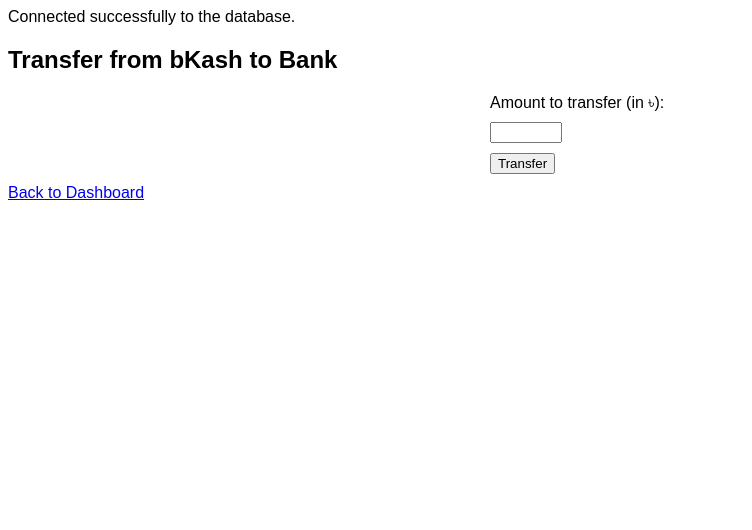
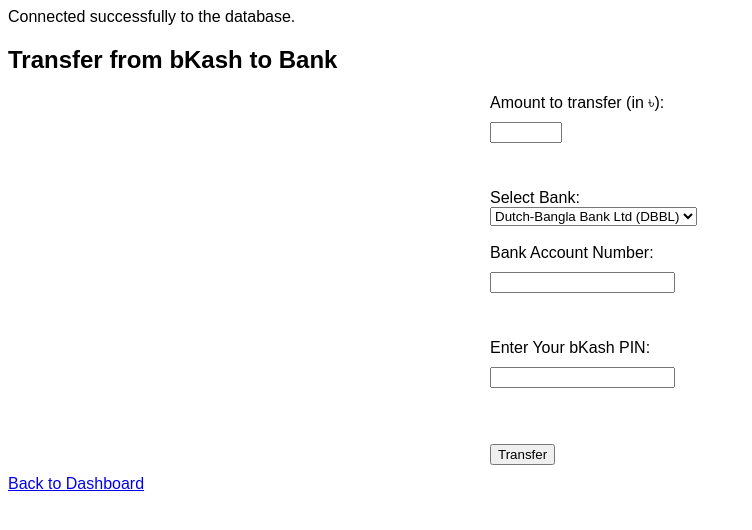
Before and after one commit to Anikalfa/black_box, a PHP site: page /bkash_to_bank.php in a window 1280 px wide. Shown: the top 530 px of the page, without its empty margins (0-752 px from the left). Run offline with PHP 8.4, Linux system fonts and the light colour scheme; the visitor is signed in with stand-in values (Sample User, id 1).

Commit message:
Update bkash_to_bank.php

```diff
--- a/bkash_project/bkash_to_bank.php
+++ b/bkash_project/bkash_to_bank.php
@@ -37,8 +37,25 @@
         $sql = "UPDATE users SET balance = ? WHERE id = ?";
         $stmt = $conn->prepare($sql);
         $stmt->bind_param("di", $new_balance, $user_id);
+
         if ($stmt->execute()) {
-            echo "Transfer successful. New balance: ৳" . number_format($new_balance, 2);
+            // Now insert the transaction into the transactions table
+            // Set the bank's or merchant's ID as the receiver_id (you should fetch this from your merchants table)
+            $receiver_id = 1;  // Example: Replace with actual bank or merchant ID (e.g., from merchants table)
+            $transaction_type = 'add_money';  // Set the type of transaction
+            $description = 'Transferred from bKash to Bank';  // Transaction description
+
+            // Insert into transactions table
+            $transaction_sql = "INSERT INTO transactions (sender_id, receiver_id, amount, type, description)
+                                VALUES (?, ?, ?, ?, ?)";
+            $transaction_stmt = $conn->prepare($transaction_sql);
+            $transaction_stmt->bind_param("iiiss", $user_id, $receiver_id, $transfer_amount, $transaction_type, $description);
+
+            if ($transaction_stmt->execute()) {
+                echo "Transfer successful. Your new balance is: ৳" . number_format($new_balance, 2);
+            } else {
+                echo "Error inserting transaction record: " . $transaction_stmt->error;
+            }
         } else {
             echo "Error updating balance.";
         }
@@ -61,8 +78,21 @@
 <h2>Transfer from bKash to Bank</h2>
 
 <form method="POST" action="">
-    <label for="amount">Amount to transfer (in ৳):</label>
-    <input type="number" id="amount" name="amount" min="1" max="<?php echo $balance; ?>" required>
+<label for="amount">Amount to transfer (in ৳):</label>
+    <input type="number" id="amount" name="amount" min="1" max="<?php echo $balance; ?>" required><br><br>
+
+    <label for="bank_name">Select Bank:</label>
+    <select id="bank_name" name="bank_name" required>
+        <option value="DBBL">Dutch-Bangla Bank Ltd (DBBL)</option>
+        <option value="BRAC">BRAC Bank</option>
+        <option value="City">City Bank</option>
+        <option value="IFIC">IFIC Bank</option>
+    </select><br><br>
+
+    <label for="bank_account">Bank Account Number:</label>
+    <input type="text" id="bank_account" name="bank_account" required><br><br>
+    <label for="pin">Enter Your bKash PIN:</label>
+    <input type="password" id="pin" name="pin" required><br><br>
     <button type="submit">Transfer</button>
 </form>
 
```
